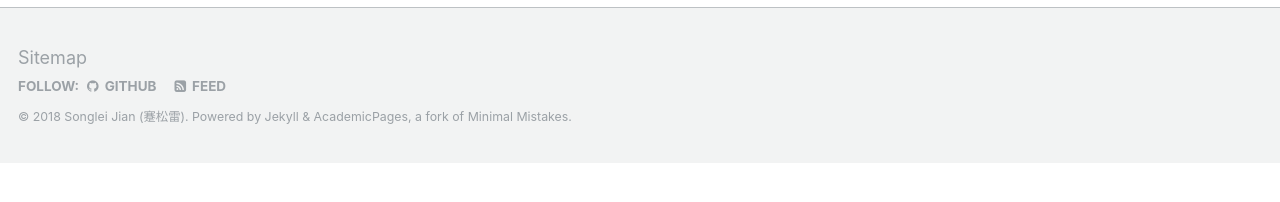
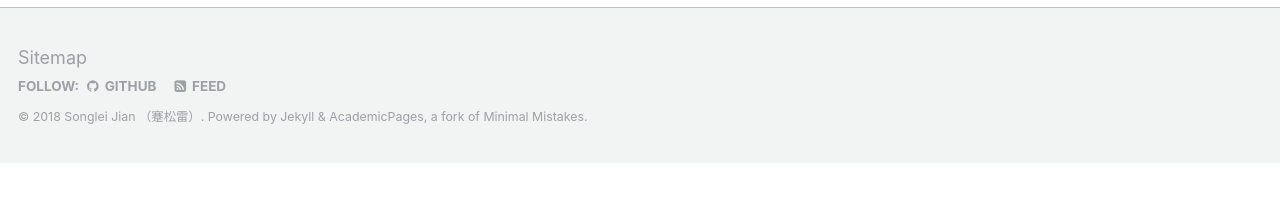
Before and after one commit to jiansonglei/jiansonglei.github.io, a Jekyll site: the page built from _pages/about.md, in a window 1280 px wide. Shown: the part 578-780 px from the top of the page. Built offline with Jekyll 4.4.1, drawn with Linux system fonts in a browser that asks for light colours; some web fonts are replaced.

```diff
--- a/_config.yml
+++ b/_config.yml
@@ -9,7 +9,7 @@
 locale                   : "en-US"
 title                    : "Songlei Jian's Homepage"
 title_separator          : "-"
-name                     : &name "Songlei Jian (蹇松雷)"
+name                     : &name "Songlei Jian （蹇松雷）"
 description              : &description "Learning, Representation and Networking"
 url                      : https://jiansonglei.github.io # the base hostname & protocol for your site e.g. "https://mmistakes.github.io"
 baseurl                  : "" # the subpath of your site, e.g. "/blog"
```
